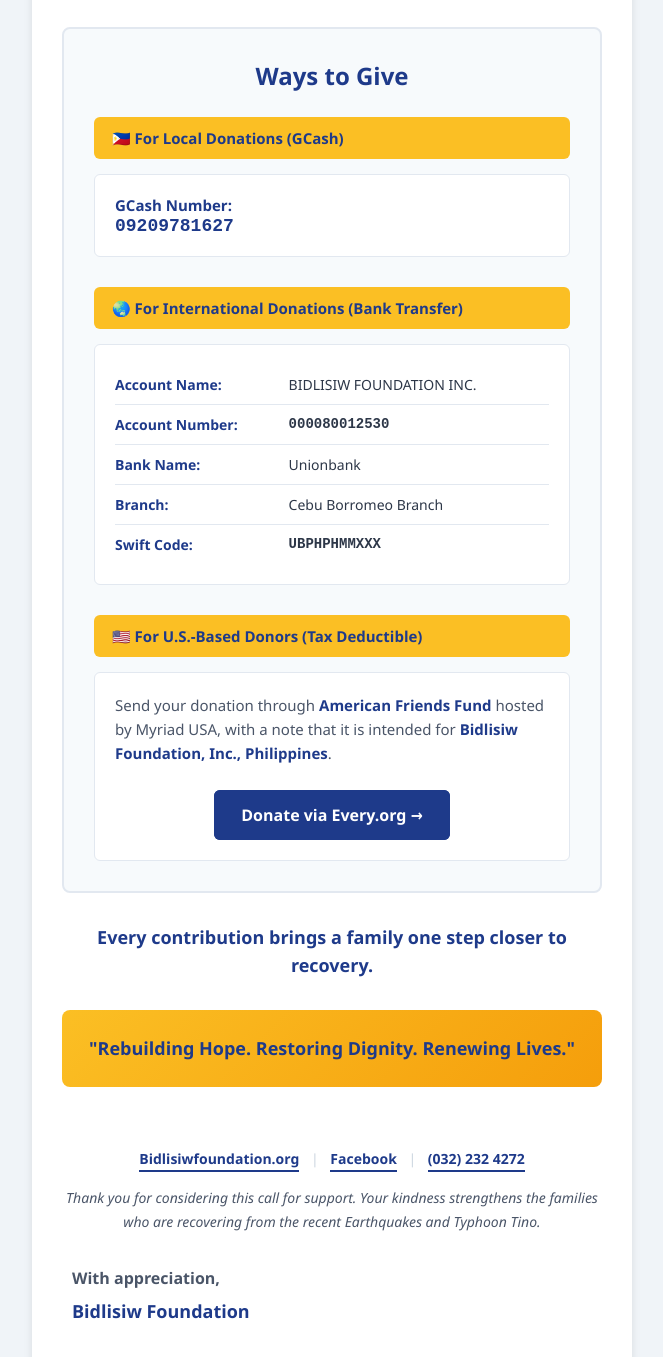
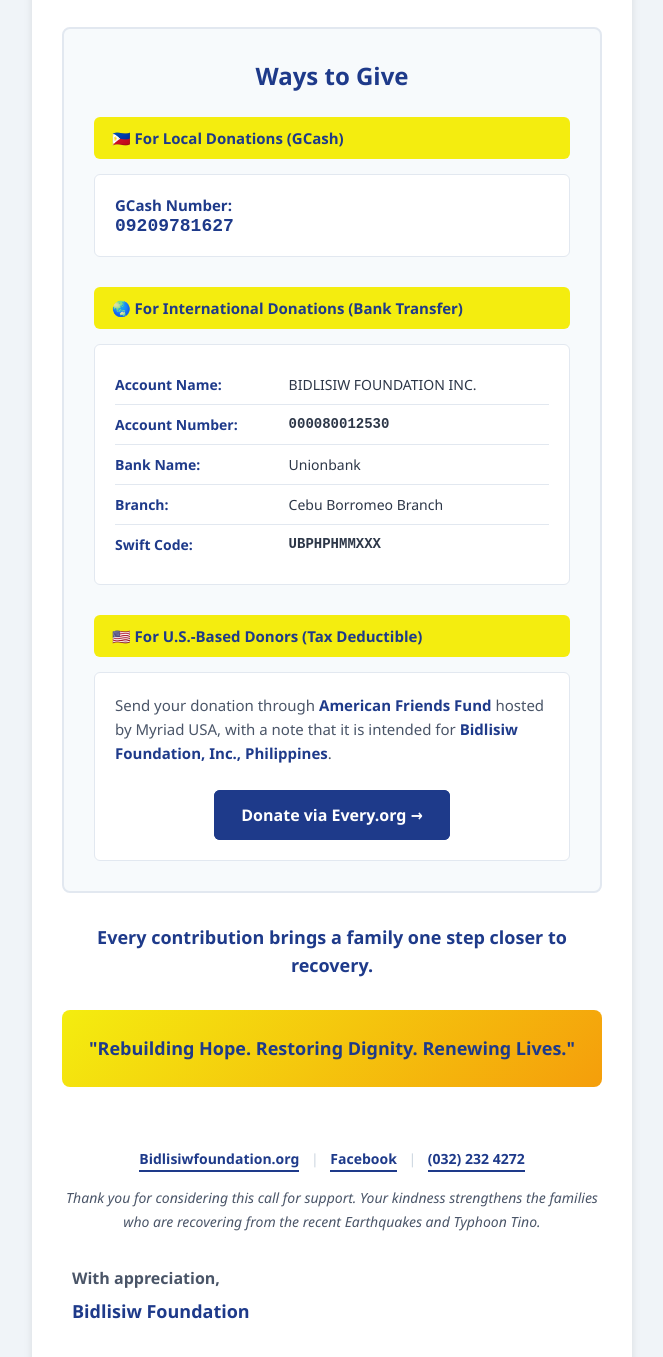
Before and after one commit to ferry-acx/bidlisiw-tino, a plain HTML site: page index.html in a window 1280 px wide. Shown: the part 1250-2607 px from the top of the page, without its empty margins (308-971 px from the left). Drawn offline with Linux system fonts and the light colour scheme.

Commit message:
first commit

```diff
--- a/index.html
+++ b/index.html
@@ -80,7 +80,7 @@
 
                     <!-- Yellow Accent Bar -->
                     <tr>
-                        <td style="background-color: #fbbf24; height: 10px; line-height: 1px; font-size: 1px;">&nbsp;
+                        <td style="background-color: #F4ED0F; height: 10px; line-height: 1px; font-size: 1px;">&nbsp;
                         </td>
                     </tr>
 
@@ -158,7 +158,7 @@
                                                         border="0" width="100%">
                                                         <tr>
                                                             <td
-                                                                style="background-color: #fbbf24; padding: 10px 18px; border-radius: 6px; margin-bottom: 15px;">
+                                                                style="background-color: #F4ED0F; padding: 10px 18px; border-radius: 6px; margin-bottom: 15px;">
                                                                 <strong
                                                                     style="color: #1e3a8a; font-size: 15px; font-weight: 700;">🇵🇭
                                                                     For Local Donations (GCash)</strong>
@@ -191,7 +191,7 @@
                                                         border="0" width="100%">
                                                         <tr>
                                                             <td
-                                                                style="background-color: #fbbf24; padding: 10px 18px; border-radius: 6px;">
+                                                                style="background-color: #F4ED0F; padding: 10px 18px; border-radius: 6px;">
                                                                 <strong
                                                                     style="color: #1e3a8a; font-size: 15px; font-weight: 700;">🌏
                                                                     For International Donations (Bank Transfer)</strong>
@@ -283,7 +283,7 @@
                                                         border="0" width="100%">
                                                         <tr>
                                                             <td
-                                                                style="background-color: #fbbf24; padding: 10px 18px; border-radius: 6px;">
+                                                                style="background-color: #F4ED0F; padding: 10px 18px; border-radius: 6px;">
                                                                 <strong
                                                                     style="color: #1e3a8a; font-size: 15px; font-weight: 700;">🇺🇸
                                                                     For U.S.-Based Donors (Tax Deductible)</strong>
@@ -360,7 +360,7 @@
                             <table role="presentation" cellspacing="0" cellpadding="0" border="0" width="100%">
                                 <tr>
                                     <td align="center"
-                                        style="background: linear-gradient(135deg, #fbbf24 0%, #f59e0b 100%); border-radius: 8px; padding: 25px 20px;">
+                                        style="background: linear-gradient(135deg, #F4ED0F 0%, #f59e0b 100%); border-radius: 8px; padding: 25px 20px;">
                                         <h3
                                             style="margin: 0; font-family: 'Segoe UI', Tahoma, Geneva, Verdana, sans-serif; font-size: 18px; font-weight: 700; color: #1e3a8a; line-height: 1.5;">
                                             "Rebuilding Hope. Restoring Dignity. Renewing Lives."
```
